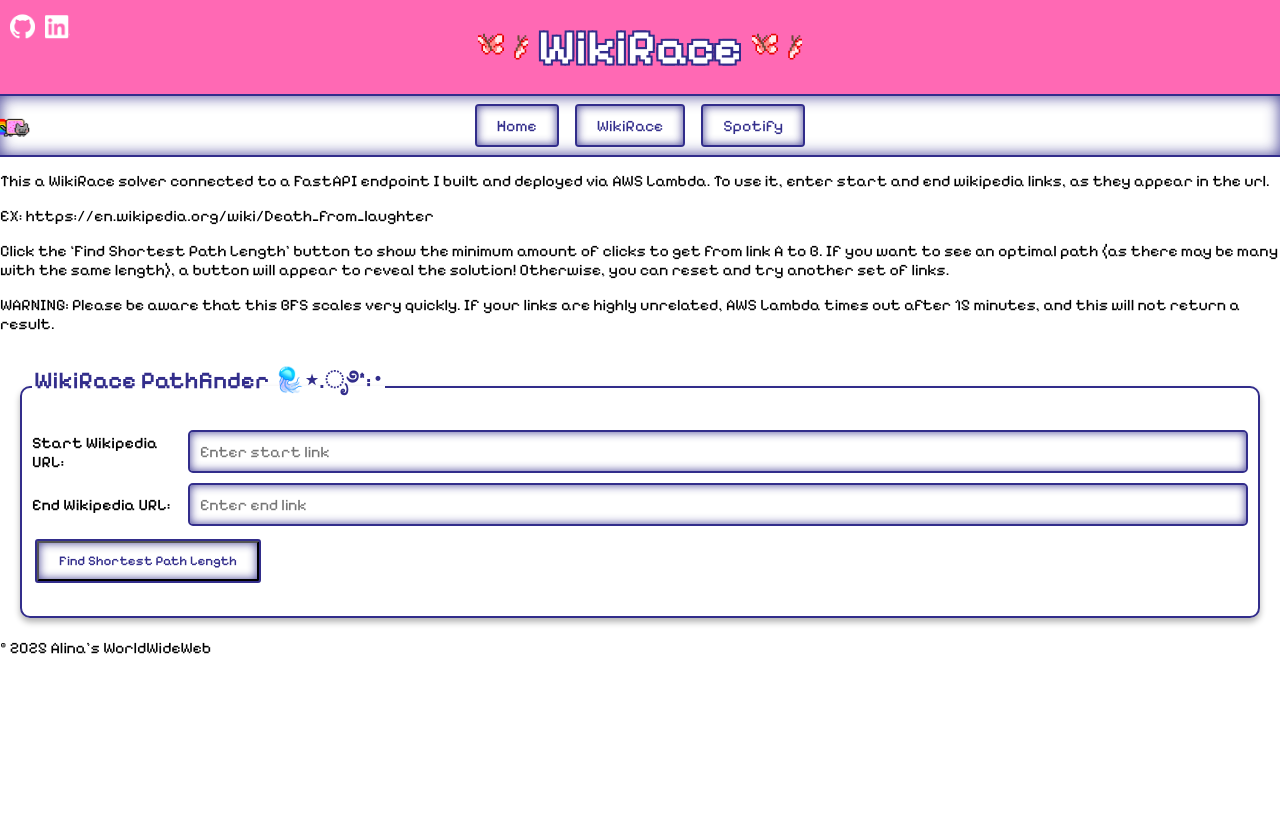
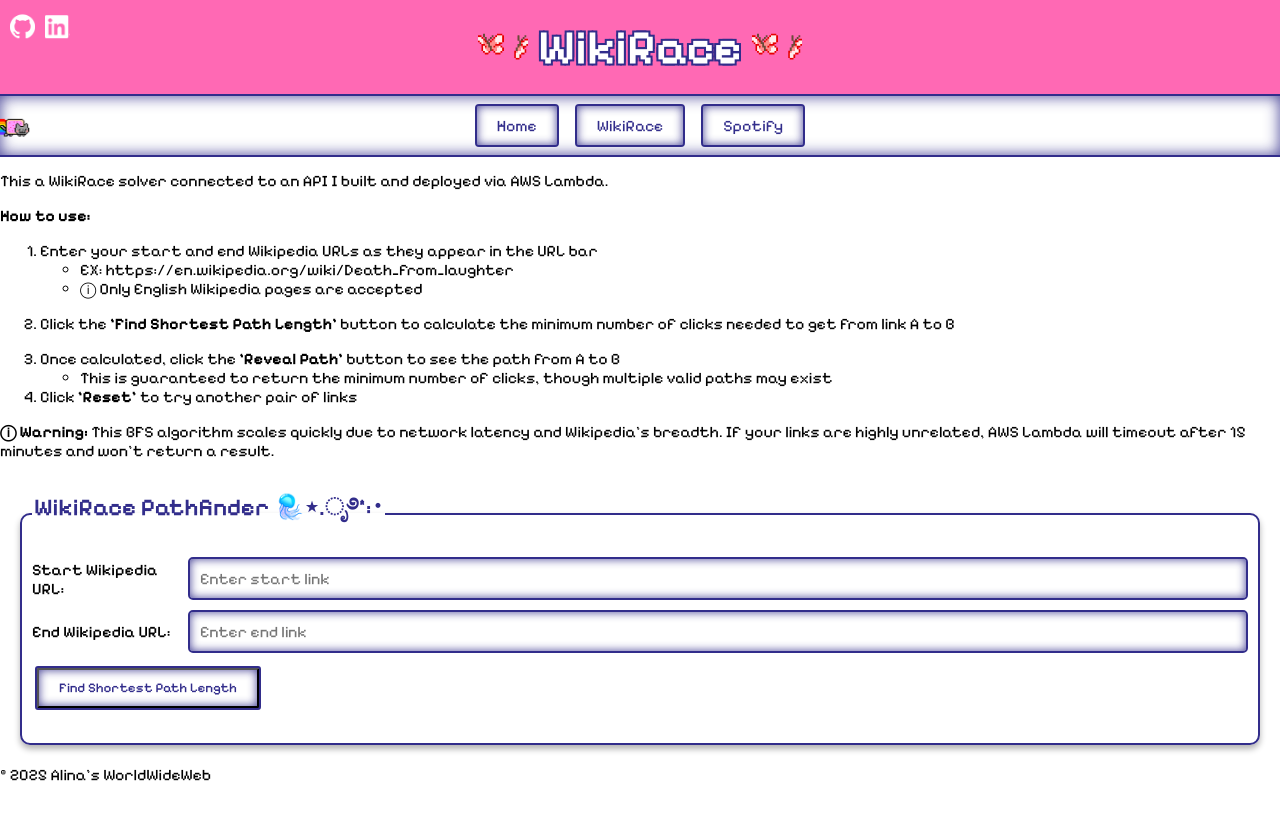
Before and after one commit to alinagarib/alinagarib.github.io, a Jekyll site: the page built from wikirace.markdown, in a window 1280 px wide. Shown: the top 820 px of the page. Built offline with Jekyll 4.4.1, drawn with Linux system fonts in a browser that asks for light colours.

Commit message:
improved formatting and instructions

```diff
--- a/assets/css/style.css
+++ b/assets/css/style.css
@@ -533,6 +533,7 @@
   flex-direction: column;
   gap: 10px;
   width: 100%;
+  height: 100%;
 }
 
 .about-me-container fieldset {
@@ -802,6 +803,11 @@
 
 /* Mobile phones - portrait */
 @media (max-width: 767px) {
+  /* ensure resume iframe has some vertical space on phones */
+  .about-me-container fieldset:last-child {
+    min-height: 400px;
+  }
+
   #spotify-profile {
     position: static;
     margin: 10px;
--- a/spotify.markdown
+++ b/spotify.markdown
@@ -4,7 +4,7 @@
 permalink: /spotify/
 ---
 
-This page is connected to an API endpoint I built and deployed via AWS Lambda, which connects to my personal Spotify account. It keeps track of my current listening and statistics!
+This page is connected to an API I built and deployed via AWS Lambda, which connects to my personal Spotify account. It keeps track of my current listening and statistics!
 
 <div id="spotify-profile" class="spotify-profile">
   <p>Loading profile...</p>
--- a/wikirace.markdown
+++ b/wikirace.markdown
@@ -4,14 +4,22 @@
 permalink: /wikirace/
 ---
 
-This a WikiRace solver connected to a FastAPI endpoint I built and deployed via AWS Lambda.
-To use it, enter start and end wikipedia links, as they appear in the url.
+This a WikiRace solver connected to an API I built and deployed via AWS Lambda.
 
-EX: https://en.wikipedia.org/wiki/Death_from_laughter
+**How to use:**
 
-Click the 'Find Shortest Path Length' button to show the minimum amount of clicks to get from link A to B. If you want to see an optimal path (as there may be many with the same length), a button will appear to reveal the solution! Otherwise, you can reset and try another set of links.
+1. Enter your start and end Wikipedia URLs as they appear in the URL bar
+   - EX:   https://en.wikipedia.org/wiki/Death_from_laughter
+   - ⓘ Only English Wikipedia pages are accepted
 
-WARNING: Please be aware that this BFS scales very quickly. If your links are highly unrelated, AWS Lambda times out after 15 minutes, and this will not return a result.
+2. Click the **'Find Shortest Path Length'** button to calculate the minimum number of clicks needed to get from link A to B
+
+3. Once calculated, click the **'Reveal Path'** button to see the path from A to B
+   - This is guaranteed to return the minimum number of clicks, though multiple valid paths may exist
+
+4. Click **'Reset'** to try another pair of links
+
+**ⓘ Warning:** This BFS algorithm scales quickly due to network latency and Wikipedia's breadth. If your links are highly unrelated, AWS Lambda will timeout after 15 minutes and won't return a result.
 
 <script src="/assets/js/wikirace.js"></script>
 <form id="wikirace-form" onsubmit="return false;">
```
